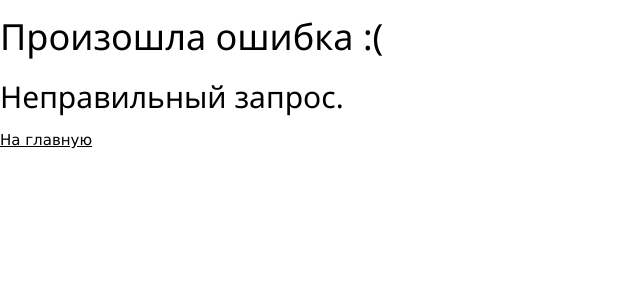
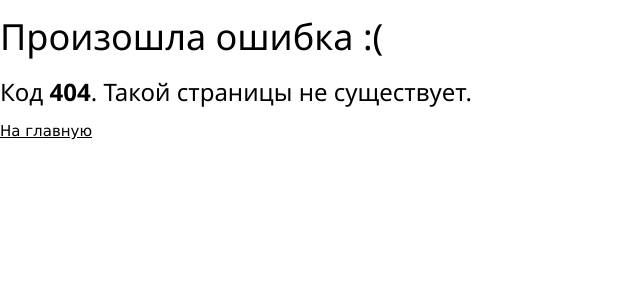
Before and after one commit to moevm/bsc-Python-code-obfuscation, a Flask app: page /view_tags in a window 1280 px wide. Shown: the top 300 px of the page, without its empty margins (0-640 px from the left). Run offline with Flask 2, Linux system fonts and the light colour scheme.

Commit message:
handle errors with http erros codes

```diff
--- a/app/routes/routes.py
+++ b/app/routes/routes.py
@@ -88,6 +88,15 @@ def obfuscate():
 
 
 @app.errorhandler(404)
+def not_found(e):
+    return render_template('error.html', code=404, msg='Такой страницы не существует.')
+
+
+@app.errorhandler(400)
+def bad_request(e):
+    return render_template('error.html', code=400, msg='Неправильный запрос.')
+
+
 @app.errorhandler(ObjectIdError)
 def invalid_id(e):
     return render_template('error.html', code=400, msg='Неправильный запрос.')
--- a/app/templates/error.html
+++ b/app/templates/error.html
@@ -10,7 +10,7 @@
 
     <h1>Произошла ошибка :(</h1>
 
-    <h2>{{ msg }}</h2>
+    <h3>Код <b>{{ code }}</b>. {{ msg }}</h3>
 
     <a href="{{ url_for('index_page') }}">На главную</a>
 
```
